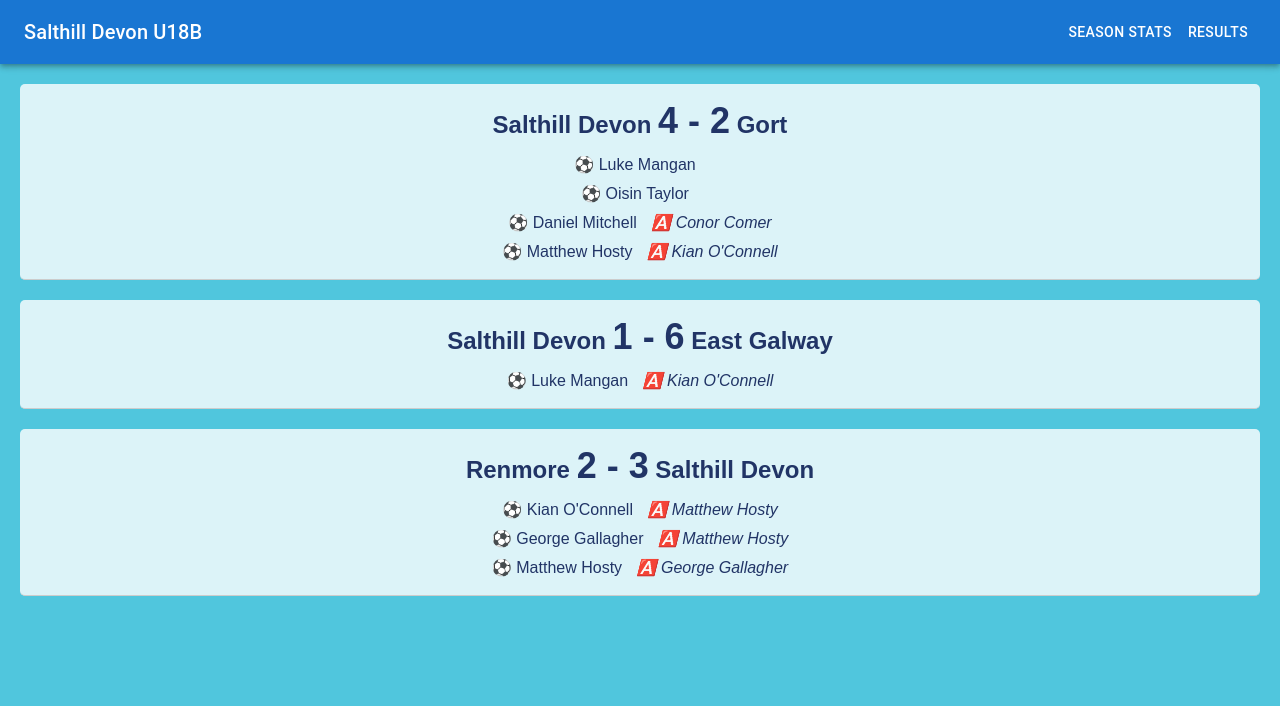
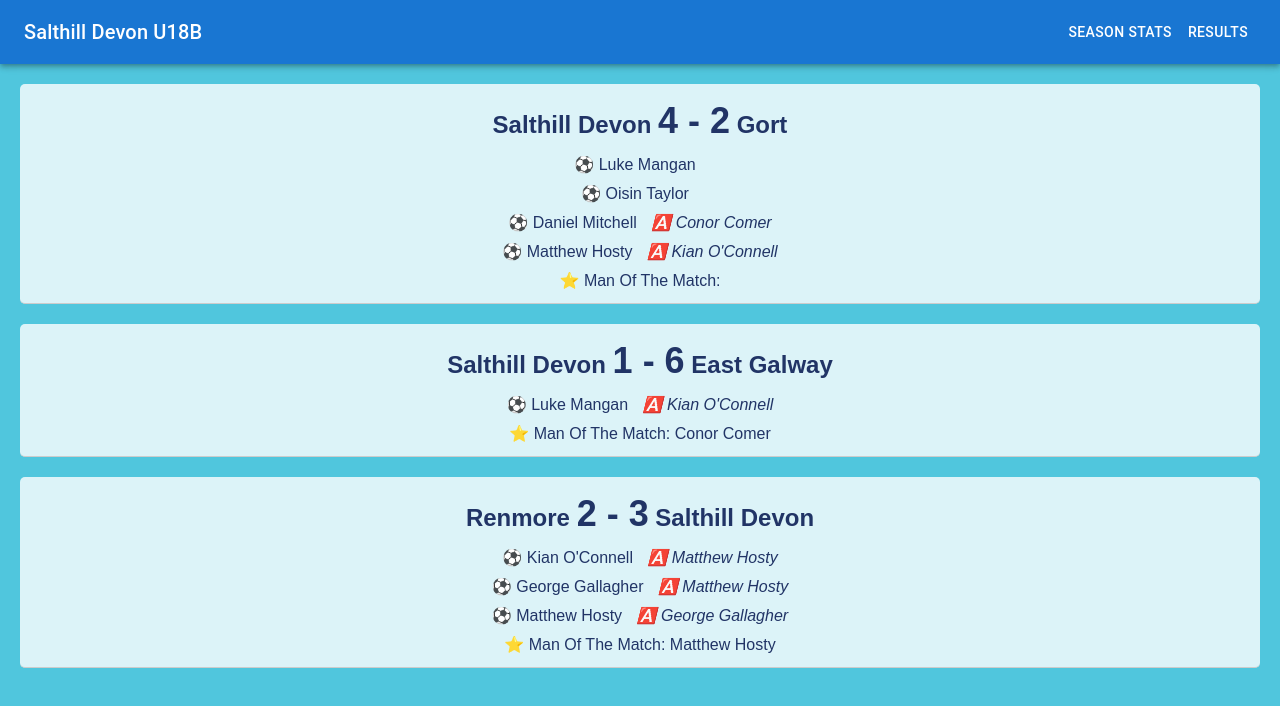
Before and after one commit to conorkelly86/sdfc-18b, a Next.js app: page /results in a window 1280 px wide. Shown: the top 706 px of the page. Built offline with nearby package versions, Linux system fonts and the light colour scheme.

Commit message:
add motm

```diff
--- a/app/components/MatchDetails.tsx
+++ b/app/components/MatchDetails.tsx
@@ -28,6 +28,8 @@ const MatchDetails: React.FC<MatchDetailsProps> = ({ gameWeek }) => {
                 </h3>
                 <ul>
                   {match.goalScorers.map((scorer, scorerIndex) => (
+                    <>
+                      {" "}
                       <li key={scorerIndex} className="goal-scorer">
                         <span className="scorer-name">⚽ {scorer.name}</span>
                         {scorer.assist && scorer.assist !== "none" && (
@@ -37,7 +39,11 @@ const MatchDetails: React.FC<MatchDetailsProps> = ({ gameWeek }) => {
                           </span>
                         )}
                       </li>
+                    </>
                   ))}
+                  <h3 style={{ textAlign: "center" }}>
+                    ⭐ Man Of The Match: {match.motm}
+                  </h3>
                 </ul>
               </div>
             ))}
--- a/app/data/results.json
+++ b/app/data/results.json
@@ -8,7 +8,8 @@
       { "name": "Kian O'Connell", "assist": "Matthew Hosty" },
       { "name": "George Gallagher", "assist": "Matthew Hosty" },
       { "name": "Matthew Hosty", "assist": "George Gallagher" }
-    ]
+    ],
+    "motm": "Matthew Hosty"
   },
   {
     "gameWeek": 2,
@@ -17,13 +18,15 @@
     "score": "1 - 6",
     "goalScorers": [
       { "name": "Luke Mangan", "team": "away", "assist": "Kian O'Connell" }
-    ]
+    ],
+    "motm": "Conor Comer"
   },
   {
     "gameWeek": 3,
     "homeTeam": "Salthill Devon",
     "awayTeam": "Gort",
     "score": "4 - 2",
+    "motm": "",
     "goalScorers": [
       { "name": "Luke Mangan", "team": "home", "assist": "none" },
       { "name": "Oisin Taylor", "team": "home", "assist": "none" },
```
Lines whose indentation alone changed are shown as unchanged.
